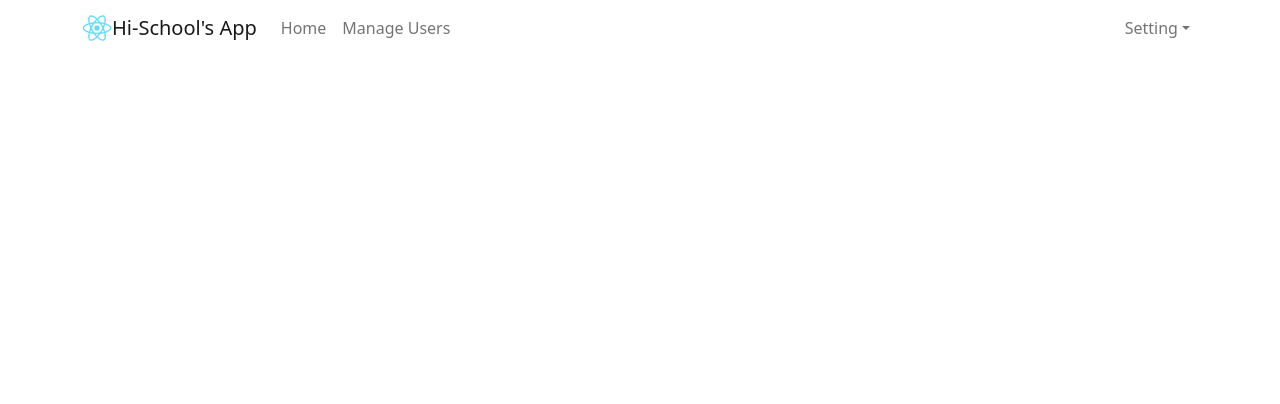
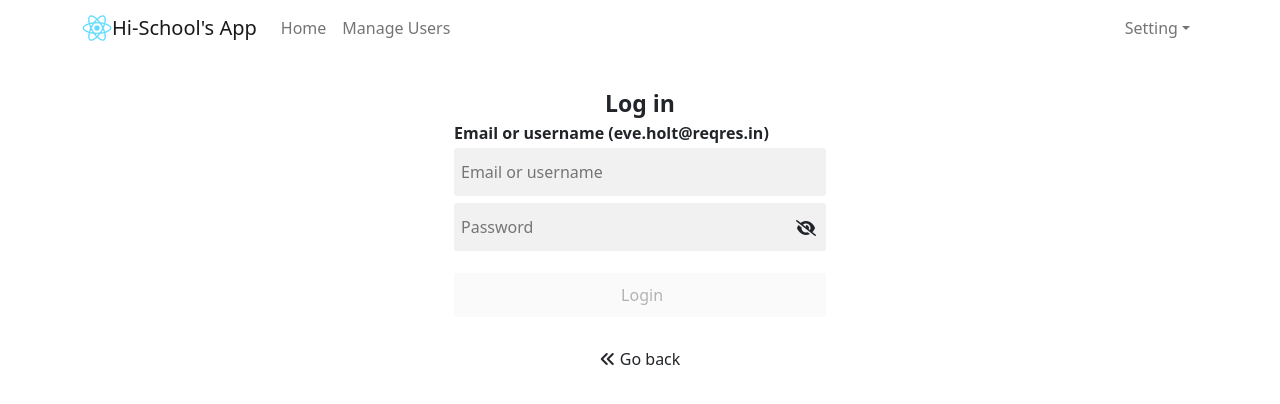
Before and after one commit to unkaidev/react-basic-manage-user-app, a React (Create React App) app: page /login in a window 1280 px wide. Shown: the top 404 px of the page. Built offline with nearby package versions, Linux system fonts and the light colour scheme.

Commit message:
add func login-logout with navigate

```diff
--- a/src/App.js
+++ b/src/App.js
@@ -5,6 +5,7 @@
 import { ToastContainer, toast } from 'react-toastify';
 import Home from './components/Home';
 import { BrowserRouter, Routes, Route } from "react-router-dom";
+import Login from './components/Login';
 
 
 
@@ -21,6 +22,9 @@
           <Routes>
             <Route path="/" element={<Home />} />
             <Route path="/users" element={<TableUsers />} />
+            <Route path="/login" element={<Login />} />
+            {/* <Route path="/users" element={<TableUsers />} /> */}
+
           </Routes>
         </Container>
 
--- a/src/App.scss
+++ b/src/App.scss
@@ -11,3 +11,72 @@
   font-family: source-code-pro, Menlo, Monaco, Consolas, 'Courier New',
     monospace;
 }
+
+.app-container{
+  .login-container{
+    display: flex;
+    flex-direction: column;
+    margin: 0 auto;
+
+    .title{
+      text-align: center;
+      font-size: 23px;
+      font-weight: 600;
+      padding-top: 30px;
+    }
+    .text{
+      font-weight: 600;
+      padding-bottom: 3px;
+    }
+
+    input{
+      padding: 12px 7px;
+      outline: none;
+      background: #1618230f;
+      border: #1618230f;
+      margin-bottom: 7px;
+      border-radius: 3px;
+      width: 100%;
+
+      &:hover{
+        background-color: #dedede;
+      }
+    }
+
+    button {
+      margin-top: 15px ;
+      padding: 10px;
+      border-radius: 3px;
+      outline: none;
+      border: none;
+
+      &.active{
+        background-color: #fe2c55;
+        color: white;
+      }
+
+    }
+
+    button[disabled=disabled],button:disabled {
+      cursor: not-allowed;
+    }
+
+
+    .back {
+      text-align: center;
+      margin-top: 30px;
+      cursor: pointer;
+    }
+  .input-2{
+    position: relative;
+    i{
+      cursor: pointer;
+      position: absolute;
+      top: 17px;
+      right: 10px;
+    }
+  }
+
+  }
+
+}
--- a/src/components/Header.js
+++ b/src/components/Header.js
@@ -3,9 +3,17 @@
 import Navbar from 'react-bootstrap/Navbar';
 import NavDropdown from 'react-bootstrap/NavDropdown';
 import logoApp from '../assets/images/logo192.png';
-import { useLocation, NavLink } from 'react-router-dom';
+import { useLocation, NavLink, useNavigate } from 'react-router-dom';
+import { toast } from 'react-toastify';
 
 const Header = (props) => {
+    const navigate = useNavigate();
+
+    const handleLogout = () => {
+        localStorage.removeItem("token");
+        navigate("/");
+        toast.success("Log out succeed!")
+    }
 
     const location = useLocation();
 
@@ -34,8 +42,10 @@
                     </Nav>
                     <Nav>
                         <NavDropdown title="Setting" >
-                            <NavDropdown.Item href="/login">Log in</NavDropdown.Item>
-                            <NavDropdown.Item href="/logout">Log out
+                            <NavLink to="/login" className="dropdown-item">
+                                Login
+                            </NavLink>
+                            <NavDropdown.Item onClick={() => handleLogout()}>Log out
                             </NavDropdown.Item>
                         </NavDropdown>
                     </Nav>
--- /dev/null
+++ b/src/components/Login.js
@@ -0,0 +1,82 @@
+import { useEffect, useState } from "react";
+import { loginApi } from "../services/UserService";
+import { toast } from "react-toastify";
+import { useNavigate } from "react-router-dom";
+
+const Login = () => {
+    const navigate = useNavigate();
+
+    const [email, setEmail] = useState("");
+    const [password, setPassword] = useState("");
+    const [isShowPassword, setIsShowPassword] = useState(false);
+    const [loadingAPI, setLoadingAPI] = useState(false);
+
+    useEffect(() => {
+        let token = localStorage.getItem("token");
+        if (token) {
+            navigate("/");
+        }
+
+    }, [])
+
+
+    const handleLogin = async () => {
+        if (!email || !password) {
+            toast.error("Email or Password is required!");
+            return;
+        }
+        setLoadingAPI(true);
+        let res = await loginApi(email, password);
+        if (res && res.token) {
+            localStorage.setItem("token", res.token);
+            navigate("/");
+        } else {
+            //error
+            if (res && res.status === 400) {
+                toast.error(res.data.error)
+            }
+        }
+        setLoadingAPI(false);
+
+
+    }
+
+    return (<>
+        <div className="login-container col-12 col-sm-4">
+            <div className="title">Log in</div>
+            <div className="text">Email or username (eve.holt@reqres.in)</div>
+            <input
+                type="text"
+                placeholder="Email or username"
+                value={email}
+                onChange={(event) => setEmail(event.target.value)}
+
+            />
+            <div className="input-2">
+                <input
+                    type={isShowPassword === true ? "text" : "password"}
+                    placeholder="Password"
+                    value={password}
+                    onChange={(event) => setPassword(event.target.value)}
+                />
+                <i className={isShowPassword === true ? "fa-solid fa-eye" : "fa-solid fa-eye-slash"}
+                    onClick={() => setIsShowPassword(!isShowPassword)}
+                ></i>
+            </div>
+
+            <button
+                className={email && password ? "active" : ""}
+                disabled={email && password ? false : true}
+                onClick={() => handleLogin()}
+
+            >
+                {loadingAPI && <i class="fa-solid fa-sync fa-spin"></i>}
+                &nbsp;Login</button>
+            <div className="back">
+                <i className="fa-solid fa-angles-left"></i> Go back
+            </div>
+        </div>
+
+    </>)
+}
+export default Login;
--- a/src/services/UserService.js
+++ b/src/services/UserService.js
@@ -17,4 +17,8 @@
     return axios.delete(`/api/users/${id}`)
 }
 
-export { fetchAllUser, postCreateUser, putUpdateUser, deleteUser };
+const loginApi = (email, password) => {
+    return axios.post("/api/login", { email, password })
+}
+
+export { fetchAllUser, postCreateUser, putUpdateUser, deleteUser, loginApi };
--- a/src/services/customize-axios.js
+++ b/src/services/customize-axios.js
@@ -12,7 +12,24 @@
 }, function (error) {
   // Any status codes that falls outside the range of 2xx cause this function to trigger
   // Do something with response error
-  return Promise.reject(error);
+  let res = {};
+  if (error.response) {
+    // The request was made and the server responded with a status code
+    // that falls out of the range of 2xx
+    res.data = error.response.data
+    res.status = error.response.status
+    res.headers = error.response.headers
+  } else if (error.request) {
+    // The request was made but no response was received
+    // `error.request` is an instance of XMLHttpRequest in the browser
+    // and an instance of http.ClientRequest in node.js
+    console.log(error.request);
+  } else {
+    // Something happened in setting up the request that triggered an Error
+    console.log('Error', error.message);
+  }
+
+  return res;
 });
 
 export default instance;
```
